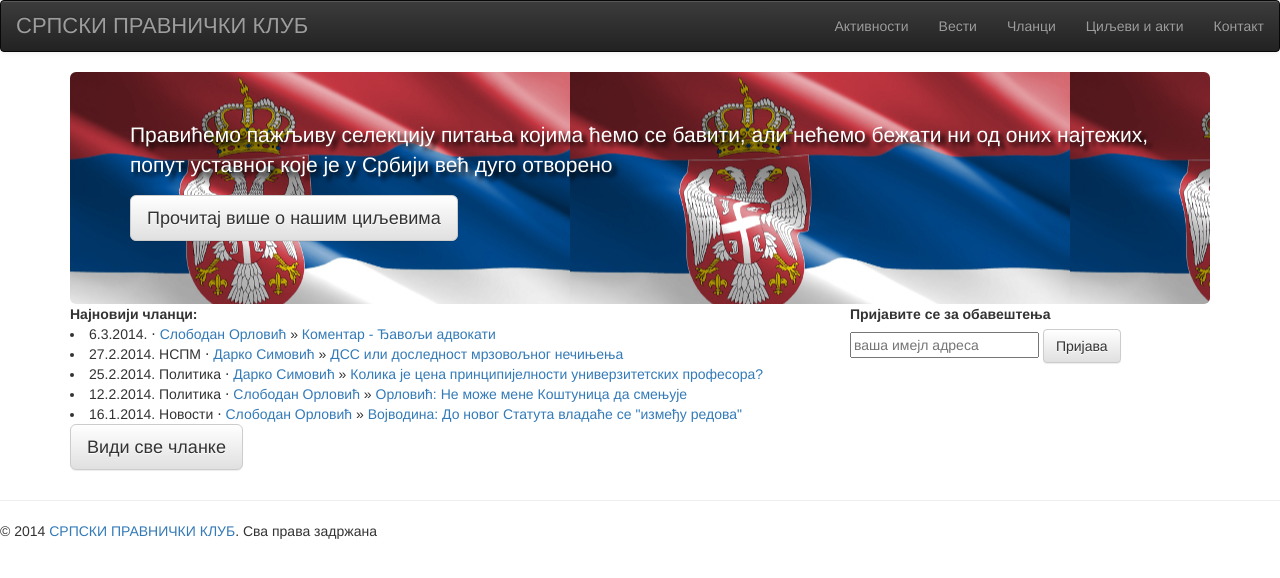
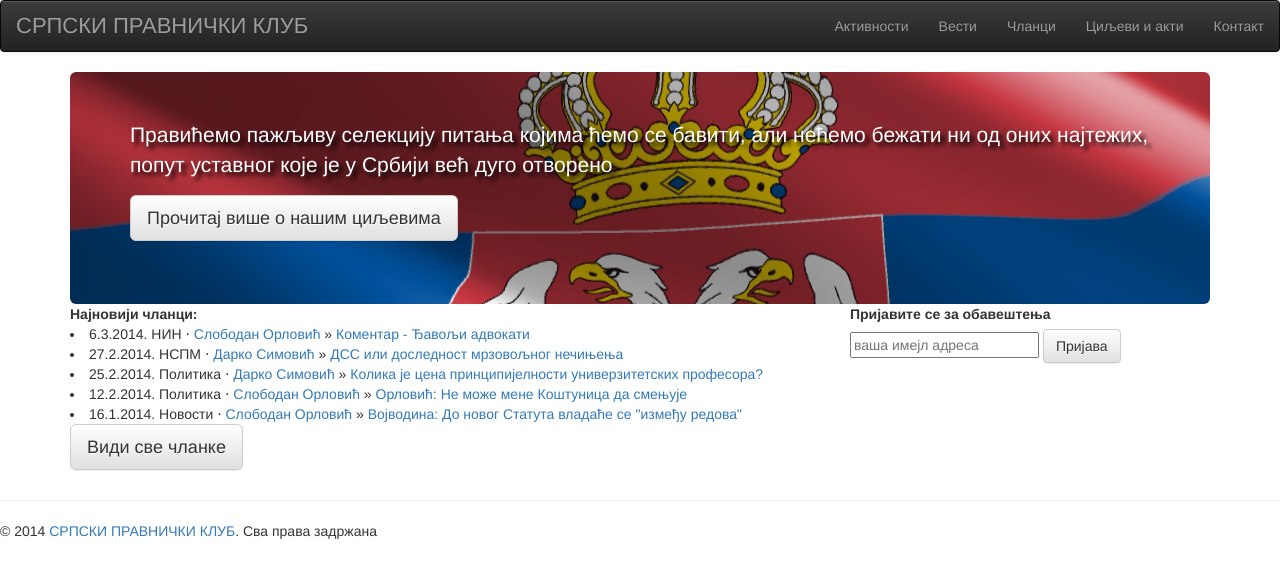
Before and after one commit to kulakajak/srpskipravnickiklub, a Jekyll site: the page built from index.html, in a window 1280 px wide. Shown: the top 578 px of the page. Built offline with Jekyll 4.4.1, drawn with Linux system fonts in a browser that asks for light colours; nearby versions of some CDN libraries; Markdown is read by kramdown in place of the engine named in the settings.

Commit message:
big flag

```diff
--- a/_data/sources.yml
+++ b/_data/sources.yml
@@ -9,3 +9,6 @@
 
 novosti:
   full-name: Новости
+
+nin:
+  full-name: НИН
--- a/css/spk.css
+++ b/css/spk.css
@@ -17,7 +17,7 @@
 
 .jumbotron {
   margin-bottom: 0px;
-  background-image: url(/assets/photos/serbian-flag_small.jpg);
+  background-image: url(/assets/photos/serbian-flag.jpg);
   background-position: 0% 25%;
   color: white;
   text-shadow: black 0.3em 0.3em 0.3em;
```
